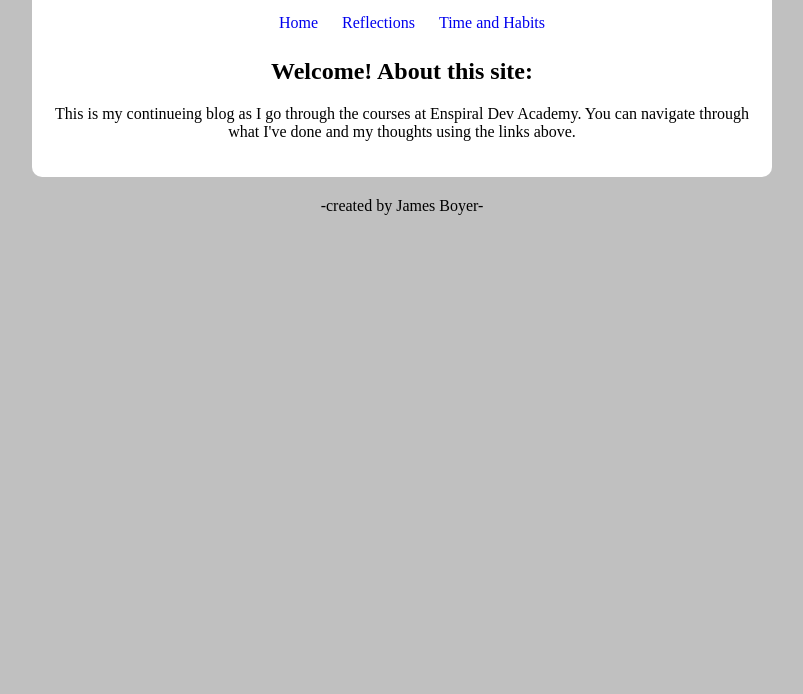
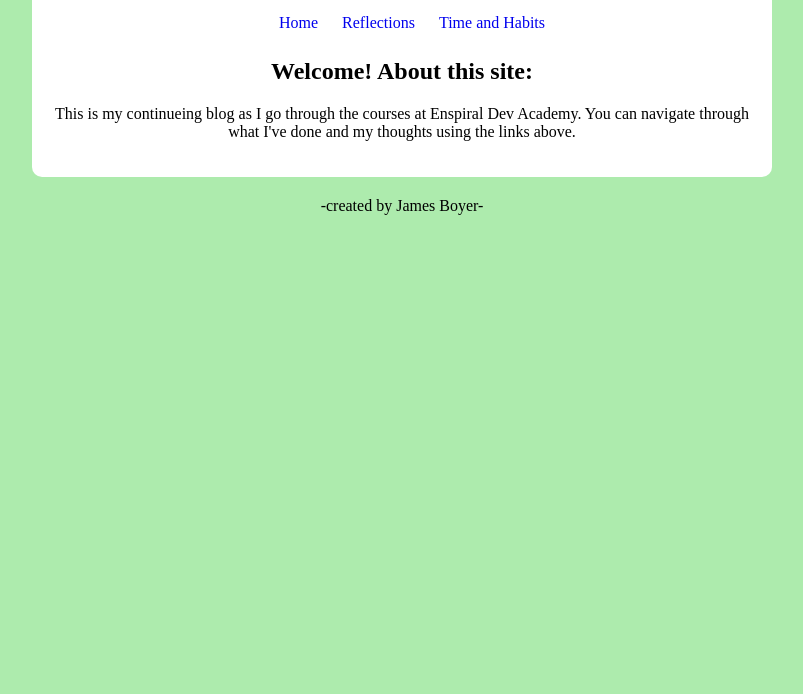
Before and after one commit to JamesAnBo/JamesAnBo.github.io, a plain HTML site: page index.html in a window 1280 px wide. Shown: the part 106-800 px from the top of the page, without its empty margins (238-1041 px from the left). Drawn offline with Linux system fonts and the light colour scheme.

Commit message:
changed background color

```diff
--- a/styles/main.css
+++ b/styles/main.css
@@ -1,5 +1,5 @@
 body{
-	background-color: #C0C0C0;
+	background-color: #adebad;
 }
 
 h1{
```
